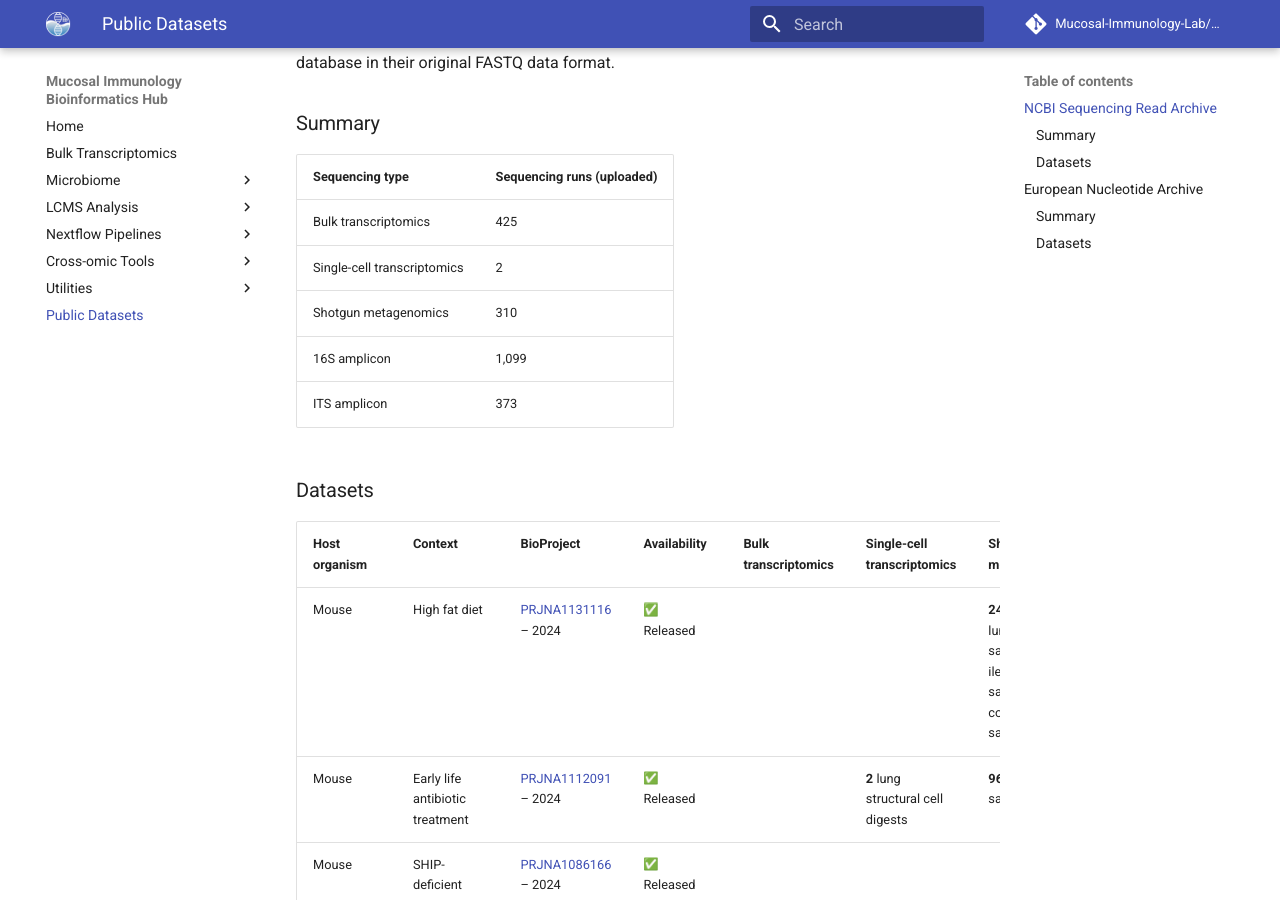
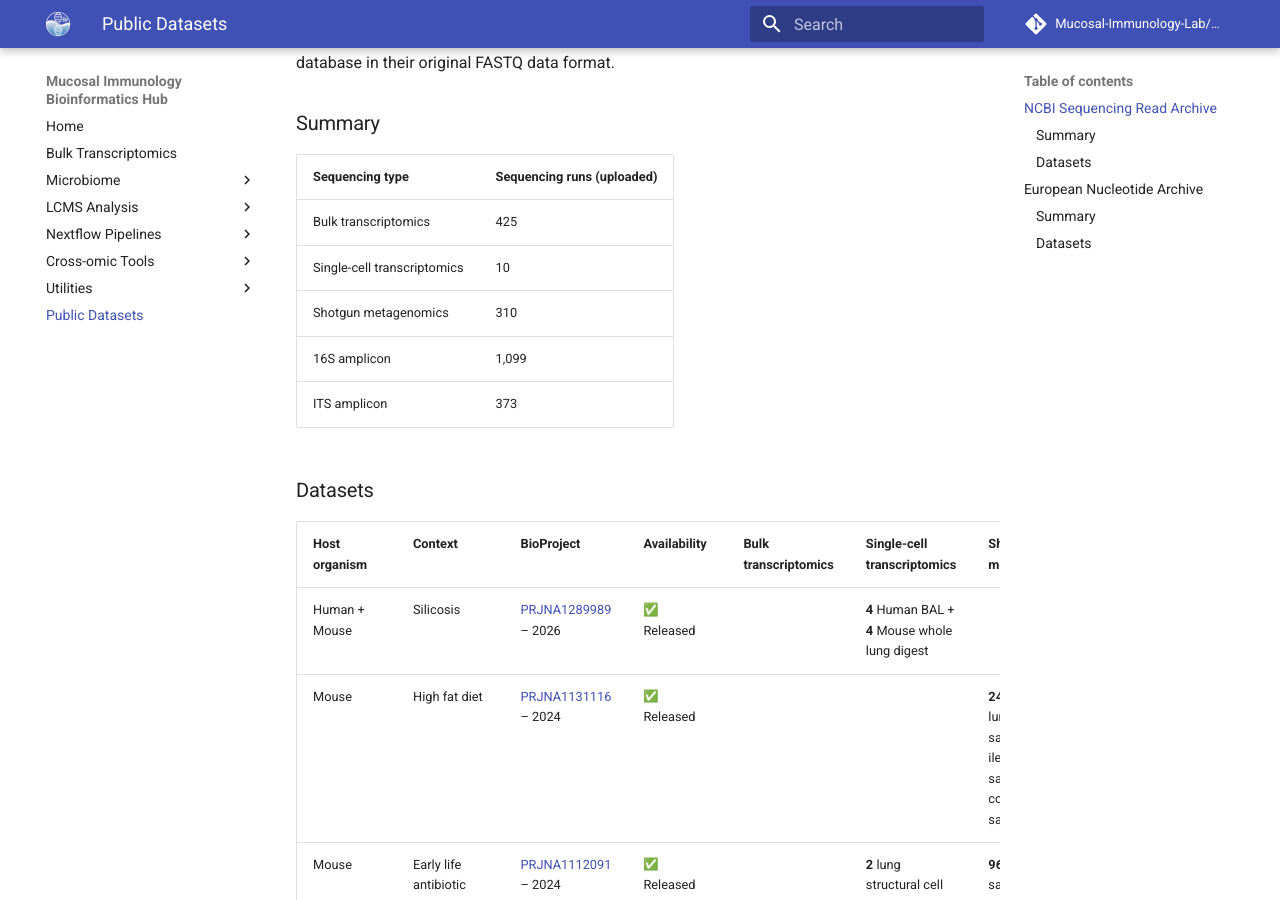
Before and after one commit to mucosal-immunology-lab/bioinformatics-hub, an MkDocs documentation site: the page built from docs/PublicDatasets/public-datasets.md, in a window 1280 px wide and 900 px high, scrolled down 297 px. Built offline with MkDocs 1.6.1 and Material for MkDocs 9.7.7, drawn with Linux system fonts in a browser that asks for light colours; emoji names are drawn with the system emoji font.

Commit message:
Update to public datasets

```diff
--- a/docs/PublicDatasets/public-datasets.md
+++ b/docs/PublicDatasets/public-datasets.md
@@ -11,7 +11,7 @@ The following datasets have been uploaded to the NCBI Sequencing Read Archive (S
 | Sequencing type | Sequencing runs (uploaded) |
 |---|---|
 | Bulk transcriptomics | 425 |
-| Single-cell transcriptomics | 2 |
+| Single-cell transcriptomics | 10 |
 | Shotgun metagenomics | 310 |
 | 16S amplicon | 1,099 |
 | ITS amplicon | 373 |
@@ -20,6 +20,7 @@ The following datasets have been uploaded to the NCBI Sequencing Read Archive (S
 
 | Host organism | Context | BioProject | Availability | Bulk transcriptomics | Single-cell transcriptomics| Shotgun metagenomics | 16S amplicon | ITS amplicon |
 |---|---|---|---|---|---|---|---|---|
+| Human + Mouse | Silicosis | [PRJNA1289989](https://www.ncbi.nlm.nih.gov/bioproject/PRJNA1289989) &ndash; 2026 | :white_check_mark: Released | | **4** Human BAL + **4** Mouse whole lung digest | | | |
 | Mouse | High fat diet | [PRJNA1131116](https://www.ncbi.nlm.nih.gov/bioproject/PRJNA1131116) &ndash; 2024 | :white_check_mark: Released | | | **24** ileum luminal samples + **24** ileum mucosal samples + **22** colon luminal samples | **30** stool samples | |
 | Mouse | Early life antibiotic treatment | [PRJNA1112091](https://www.ncbi.nlm.nih.gov/bioproject/PRJNA1112091) &ndash; 2024 | :white_check_mark: Released | | **2** lung structural cell digests | **96** stool samples | **41** lung tissue samples + **30** BAL samples | |
 | Mouse | SHIP-deficient model of Crohn's-like ileitis and chronic lung inflammation | [PRJNA1086166](https://www.ncbi.nlm.nih.gov/bioproject/PRJNA1086166) &ndash; 2024 | :white_check_mark: Released | | | | **24** stool samples | |
```
Also changed, not shown: site/search/search_index.json, 1 other file.
